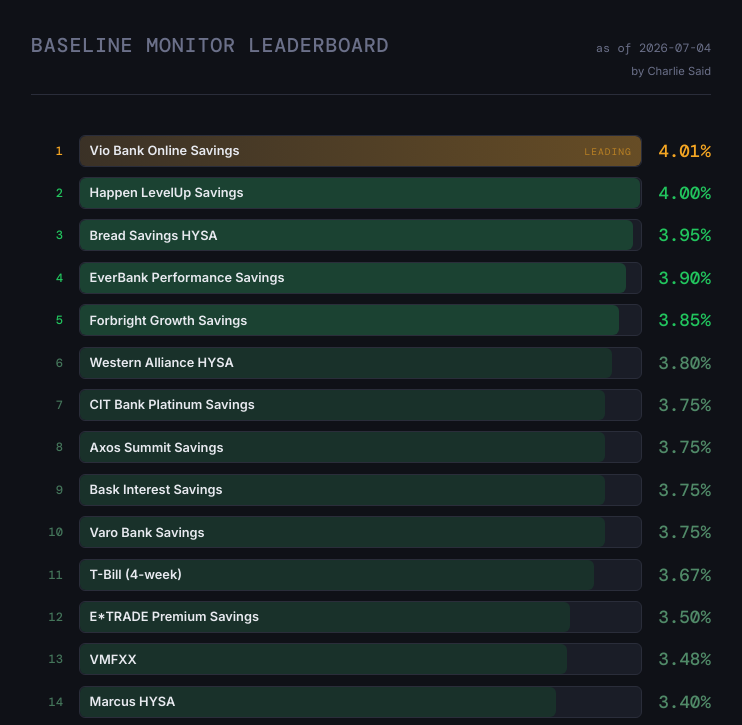
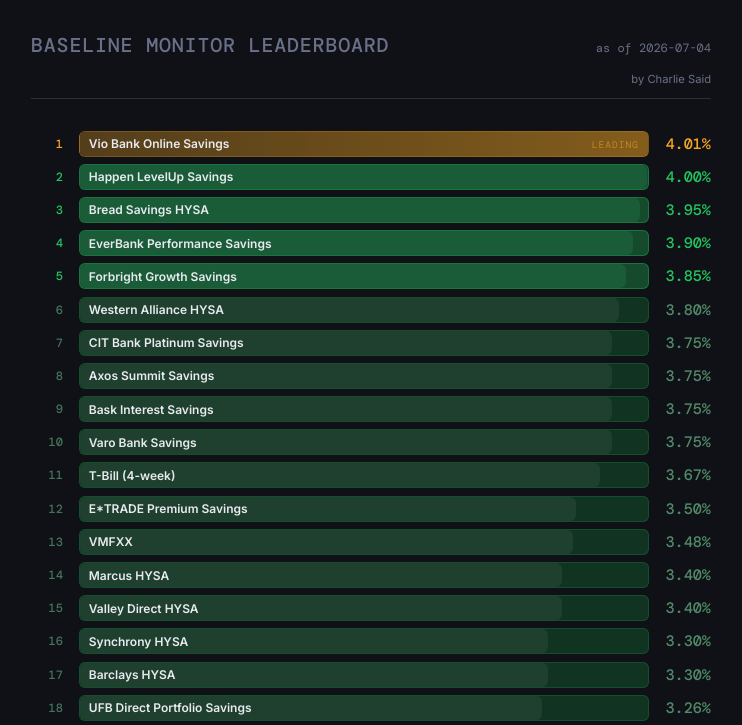
Before and after one commit to CharlieSaid/baseline_monitor, a plain HTML site: page index.html in a window 1280 px wide. Shown: the top 725 px of the page, without its empty margins (269-1011 px from the left). Drawn offline with nearby package versions, Linux system fonts and the light colour scheme.

Commit message:
Updated styles

```diff
--- a/index.html
+++ b/index.html
@@ -7,7 +7,7 @@
   <link rel="preconnect" href="https://fonts.googleapis.com" />
   <link rel="preconnect" href="https://fonts.gstatic.com" crossorigin />
   <link href="https://fonts.googleapis.com/css2?family=DM+Mono:wght@400;500&family=Inter:wght@400;500;600&display=swap" rel="stylesheet" />
-  <link rel="stylesheet" href="styles.css" />
+  <link rel="stylesheet" href="styles.css?v=2" />
 </head>
 <body>
   <main class="board" id="board">
--- a/styles.css
+++ b/styles.css
@@ -10,9 +10,9 @@
   --green-bright: #4ade80;
   --green-bright-dim: rgba(74,222,128,.35);
   --green-medium: #22c55e;
-  --green-medium-dim: rgba(34,197,94,.22);
-  --green-dark: #166534;
-  --green-dark-dim: rgba(22,101,52,.28);
+  --green-medium-dim: rgba(34,197,94,.32);
+  --green-dark: #14532d;
+  --green-dark-dim: rgba(20,83,45,.55);
   --mono:       "DM Mono", monospace;
   --sans:       "Inter", system-ui, sans-serif;
   --radius:     6px;
@@ -41,15 +41,16 @@ body {
 
 /* ── Header ──────────────────────────────────────────────── */
 .header {
-  margin-bottom: 2.5rem;
+  margin-bottom: 2rem;
   border-bottom: 1px solid var(--border);
-  padding-bottom: 1rem;
+  padding-bottom: .75rem;
 }
 
 .header-row {
   display: flex;
   align-items: baseline;
   justify-content: space-between;
+  gap: 1rem;
 }
 
 .header h1 {
@@ -62,7 +63,10 @@ body {
 }
 
 .byline {
-  margin-top: .35rem;
+  display: block;
+  width: 100%;
+  margin-top: .5rem;
+  padding-top: .35rem;
   font-size: .7rem;
   color: var(--muted);
   text-align: right;
@@ -90,7 +94,7 @@ body {
   grid-template-columns: 2rem 1fr auto;
   align-items: center;
   gap: 0 1rem;
-  margin-bottom: 0.65rem;
+  margin-bottom: 0.45rem;
 }
 
 .rank {
@@ -111,9 +115,9 @@ body {
 
 .bar-track {
   position: relative;
-  height: 32px;
-  background: var(--surface);
-  border: 1px solid var(--border);
+  height: 26px;
+  background: var(--green-dark-dim);
+  border: 1px solid rgba(34,197,94,.18);
   border-radius: var(--radius);
   overflow: hidden;
 }
@@ -126,24 +130,33 @@ body {
   transition: width .9s cubic-bezier(.16,1,.3,1);
   display: flex;
   align-items: center;
-  padding-left: .6rem;
+  padding-left: .55rem;
+  background: rgba(255,255,255,.06);
 }
 
-.row .bar-fill {
-  background: var(--green-dark-dim);
+.row[data-rank="1"] .bar-track {
+  background: linear-gradient(90deg, var(--gold-dim), rgba(245,166,35,.4));
+  border-color: rgba(245,166,35,.35);
 }
 .row[data-rank="1"] .bar-fill {
-  background: linear-gradient(90deg, var(--gold-dim), rgba(245,166,35,.35));
+  background: rgba(245,166,35,.18);
+}
+.row[data-rank="2"] .bar-track,
+.row[data-rank="3"] .bar-track,
+.row[data-rank="4"] .bar-track,
+.row[data-rank="5"] .bar-track {
+  background: var(--green-medium-dim);
+  border-color: rgba(34,197,94,.35);
 }
 .row[data-rank="2"] .bar-fill,
 .row[data-rank="3"] .bar-fill,
 .row[data-rank="4"] .bar-fill,
 .row[data-rank="5"] .bar-fill {
-  background: var(--green-medium-dim);
+  background: rgba(74,222,128,.12);
 }
 
 .bar-label {
-  font-size: .8rem;
+  font-size: .75rem;
   font-weight: 600;
   color: var(--text);
   white-space: nowrap;
@@ -156,7 +169,7 @@ body {
 
 .rate-num {
   font-family: var(--mono);
-  font-size: 1.1rem;
+  font-size: .95rem;
   font-weight: 500;
   color: var(--text);
   white-space: nowrap;
```
